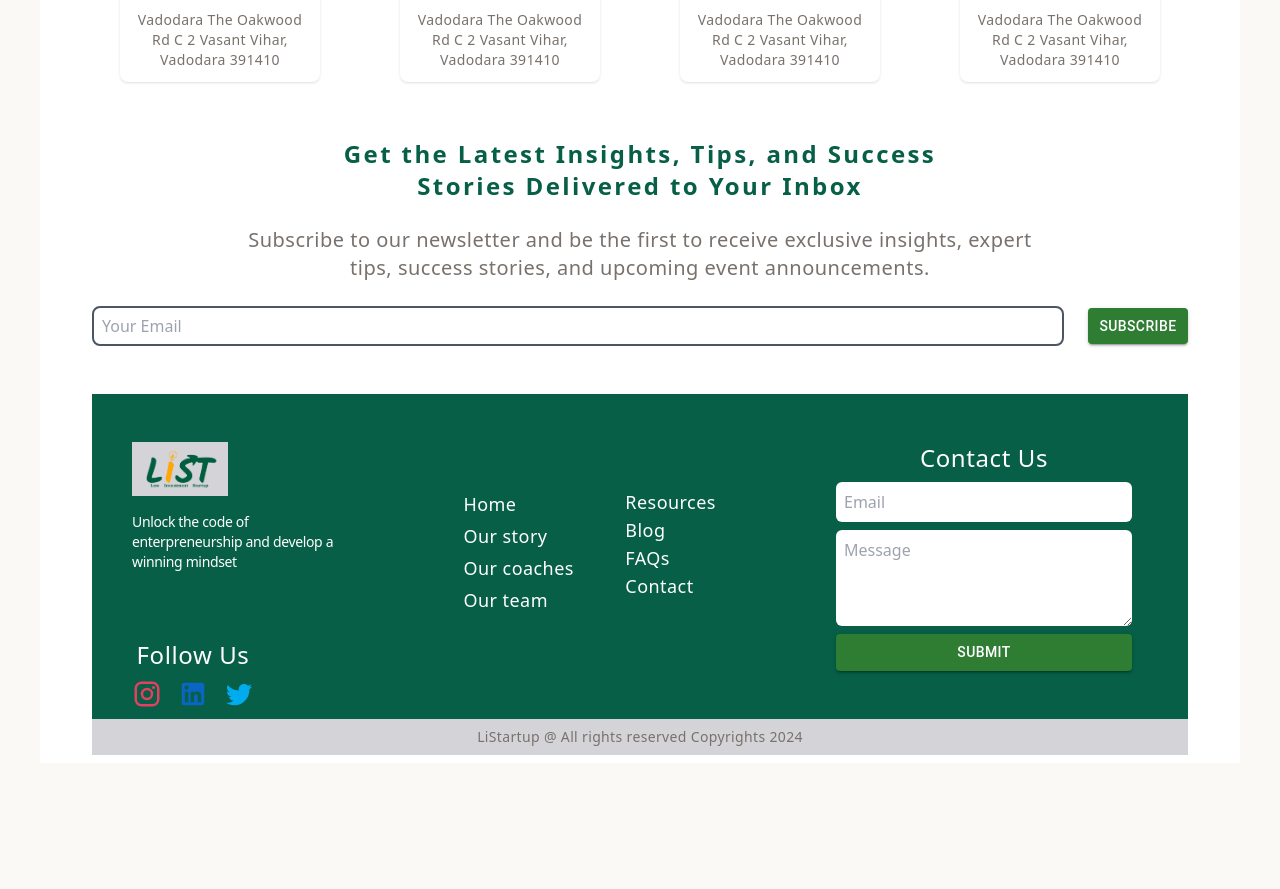
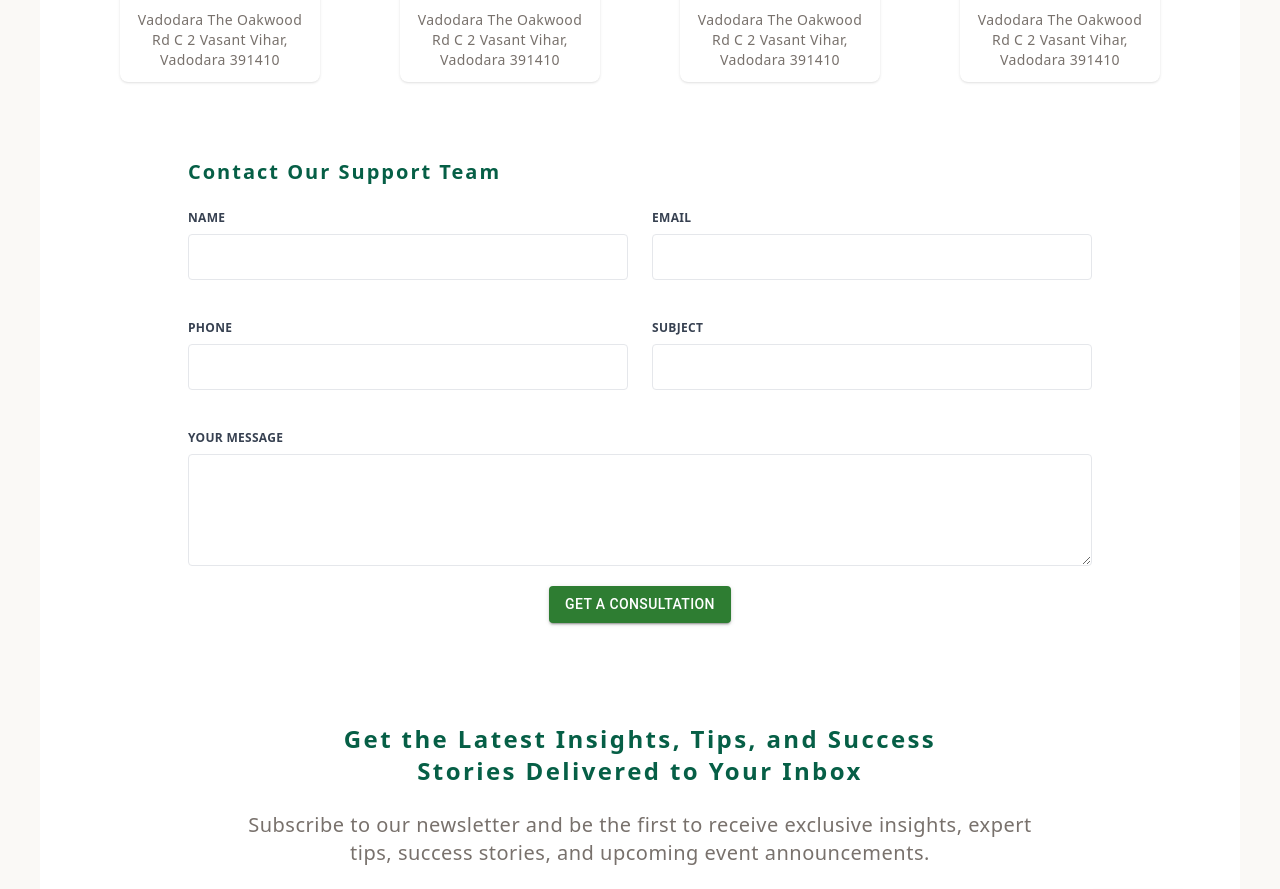
Before and after one commit to GreenVayu/List-startup, a React (Vite) app: page /contact in a window 1280 px wide. Shown: the part 1363-2252 px from the top of the page. Before the commit the page ends 2146 px from the top, so only its background shows below. Built offline with nearby package versions, Linux system fonts and the light colour scheme; the HTML template or start-up script is replaced by a standard one.

Commit message:
contact page

```diff
--- a/src/Contact.tsx
+++ b/src/Contact.tsx
@@ -124,82 +124,182 @@ function Contact() {
         </div>
       </div>
 
-      <div className="sec4 mt-6" >
-
-        <h1 className="text-emerald-800 text-xl font-semibold leading-relaxed tracking-wide text-center">Meet us Globally</h1>
-        <p className="text-center text-stone-500 text-sm font-normal leading-6 tracking-wide">Connect with our global offices and meet our team in person. We have a presence in several major cities worldwide, ready to support you wherever you are.</p>
+      <div className="sec4 mt-6">
+        <h1 className="text-emerald-800 text-xl font-semibold leading-relaxed tracking-wide text-center">
+          Meet us Globally
+        </h1>
+        <p className="text-center text-stone-500 text-sm font-normal leading-6 tracking-wide">
+          Connect with our global offices and meet our team in person. We have a
+          presence in several major cities worldwide, ready to support you
+          wherever you are.
+        </p>
 
         <div className="flex overflow-x-scroll no-scrollbar space-x-4 border-2 my-4 md:hidden mx-4">
-
           <div className="my-4 w-[200px] bg-white rounded-lg shadow">
             <div className="w-[200px] h-[140px] text-white">
-            <img src="/contact/global.png" className="w-full h-full"/>
+              <img src="/contact/global.png" className="w-full h-full" />
             </div>
-          <p className="text-center text-stone-500 text-sm font-normal leading-5 tracking-wide p-3">Vadodara The Oakwood Rd C 2 Vasant Vihar, Vadodara 391410</p>
-
+            <p className="text-center text-stone-500 text-sm font-normal leading-5 tracking-wide p-3">
+              Vadodara The Oakwood Rd C 2 Vasant Vihar, Vadodara 391410
+            </p>
           </div>
 
           <div className="my-4 w-[200px] bg-white rounded-lg shadow">
             <div className="w-[200px] h-[140px] text-white">
-            <img src="/contact/global.png" className="w-full h-full"/>
+              <img src="/contact/global.png" className="w-full h-full" />
             </div>
-          <p className="text-center text-stone-500 text-sm font-normal leading-5 tracking-wide p-3">Vadodara The Oakwood Rd C 2 Vasant Vihar, Vadodara 391410</p>
-
+            <p className="text-center text-stone-500 text-sm font-normal leading-5 tracking-wide p-3">
+              Vadodara The Oakwood Rd C 2 Vasant Vihar, Vadodara 391410
+            </p>
           </div>
           <div className="my-4 w-[200px] bg-white rounded-lg shadow">
             <div className="w-[200px] h-[140px] text-white">
-            <img src="/contact/global.png" className="w-full h-full"/>
+              <img src="/contact/global.png" className="w-full h-full" />
             </div>
-          <p className="text-center text-stone-500 text-sm font-normal leading-5 tracking-wide p-3">Vadodara The Oakwood Rd C 2 Vasant Vihar, Vadodara 391410</p>
-
+            <p className="text-center text-stone-500 text-sm font-normal leading-5 tracking-wide p-3">
+              Vadodara The Oakwood Rd C 2 Vasant Vihar, Vadodara 391410
+            </p>
           </div>
 
           <div className="my-4 w-[200px] bg-white rounded-lg shadow">
             <div className="w-[200px] h-[140px] text-white">
-            <img src="/contact/global.png" className="w-full h-full"/>
+              <img src="/contact/global.png" className="w-full h-full" />
             </div>
-          <p className="text-center text-stone-500 text-sm font-normal leading-5 tracking-wide p-3">Vadodara The Oakwood Rd C 2 Vasant Vihar, Vadodara 391410</p>
-
+            <p className="text-center text-stone-500 text-sm font-normal leading-5 tracking-wide p-3">
+              Vadodara The Oakwood Rd C 2 Vasant Vihar, Vadodara 391410
+            </p>
           </div>
         </div>
 
         <div className="hidden md:grid grid-cols-2 lg:grid-cols-4 gap-8 w-fit mx-auto md:gap-x-20 mt-6">
-
           <div className="my-4 w-[200px] bg-white rounded-lg shadow">
             <div className="w-[200px] h-[140px] text-white">
-            <img src="/contact/global.png" className="w-full h-full"/>
+              <img src="/contact/global.png" className="w-full h-full" />
             </div>
-          <p className="text-center text-stone-500 text-sm font-normal leading-5 tracking-wide p-3">Vadodara The Oakwood Rd C 2 Vasant Vihar, Vadodara 391410</p>
-
+            <p className="text-center text-stone-500 text-sm font-normal leading-5 tracking-wide p-3">
+              Vadodara The Oakwood Rd C 2 Vasant Vihar, Vadodara 391410
+            </p>
           </div>
 
           <div className="my-4 w-[200px] bg-white rounded-lg shadow">
             <div className="w-[200px] h-[140px] text-white">
-            <img src="/contact/global.png" className="w-full h-full"/>
+              <img src="/contact/global.png" className="w-full h-full" />
             </div>
-          <p className="text-center text-stone-500 text-sm font-normal leading-5 tracking-wide p-3">Vadodara The Oakwood Rd C 2 Vasant Vihar, Vadodara 391410</p>
-
+            <p className="text-center text-stone-500 text-sm font-normal leading-5 tracking-wide p-3">
+              Vadodara The Oakwood Rd C 2 Vasant Vihar, Vadodara 391410
+            </p>
           </div>
 
           <div className="my-4 w-[200px] bg-white rounded-lg shadow">
             <div className="w-[200px] h-[140px] text-white">
-            <img src="/contact/global.png" className="w-full h-full"/>
+              <img src="/contact/global.png" className="w-full h-full" />
             </div>
-          <p className="text-center text-stone-500 text-sm font-normal leading-5 tracking-wide p-3">Vadodara The Oakwood Rd C 2 Vasant Vihar, Vadodara 391410</p>
-
+            <p className="text-center text-stone-500 text-sm font-normal leading-5 tracking-wide p-3">
+              Vadodara The Oakwood Rd C 2 Vasant Vihar, Vadodara 391410
+            </p>
           </div>
 
           <div className="my-4 w-[200px] bg-white rounded-lg shadow">
             <div className="w-[200px] h-[140px] text-white">
-            <img src="/contact/global.png" className="w-full h-full"/>
+              <img src="/contact/global.png" className="w-full h-full" />
             </div>
-          <p className="text-center text-stone-500 text-sm font-normal leading-5 tracking-wide p-3">Vadodara The Oakwood Rd C 2 Vasant Vihar, Vadodara 391410</p>
-
+            <p className="text-center text-stone-500 text-sm font-normal leading-5 tracking-wide p-3">
+              Vadodara The Oakwood Rd C 2 Vasant Vihar, Vadodara 391410
+            </p>
+          </div>
+        </div>
       </div>
 
+      <div className="sec5">
+        <div className="max-w-screen-lg mx-auto p-3">
+
+
+
+          <form className="md:col-span-8 p-2 md:p-12">
+          <h1 className="text-emerald-800 text-sm font-bold tracking-widest mb-6 sm:text-xl sm:font-semibold">Contact Our Support Team</h1>
+            <div className="flex flex-wrap -mx-3 mb-6">
+              <div className="w-full md:w-1/2 px-3">
+                <label
+                  className="block uppercase tracking-wide text-gray-700 text-xs font-bold mb-2"
+                  htmlFor="grid-last-name"
+                >
+                  Name
+                </label>
+                <input
+                  className="appearance-none block w-full text-gray-700 border border-gray-200 rounded py-3 px-4 leading-tight focus:outline-none focus:bg-white focus:border-gray-500 mb-4"
+                  id="grid-last-name"
+                  type="text"
+                  placeholder=""
+                />
               </div>
 
+              <div className="w-full md:w-1/2 px-3">
+                <label
+                  className="block uppercase tracking-wide text-gray-700 text-xs font-bold mb-2"
+                  htmlFor="grid-last-name"
+                >
+                  Email
+                </label>
+                <input
+                  className="appearance-none block w-full text-gray-700 border border-gray-200 rounded py-3 px-4 leading-tight focus:outline-none focus:bg-white focus:border-gray-500"
+                  id="grid-last-name"
+                  type="text"
+                  placeholder=""
+                />
+              </div>
+            </div>
 
+            <div className="flex flex-wrap -mx-3 mb-6">
+              <div className="w-full md:w-1/2 px-3">
+                <label
+                  className="block uppercase tracking-wide text-gray-700 text-xs font-bold mb-2"
+                  htmlFor="grid-last-name"
+                >
+                  Phone
+                </label>
+                <input
+                  className="appearance-none block w-full  text-gray-700 border border-gray-200 rounded py-3 px-4 leading-tight focus:outline-none focus:bg-white focus:border-gray-500 mb-4"
+                  id="grid-last-name"
+                  type="text"
+                  placeholder=""
+                />
+              </div>
+
+              <div className="w-full md:w-1/2 px-3">
+                <label
+                  className="block uppercase tracking-wide text-gray-700 text-xs font-bold mb-2"
+                  htmlFor="grid-last-name"
+                >
+                  Subject
+                </label>
+                <input
+                  className="appearance-none block w-full text-gray-700 border border-gray-200 rounded py-3 px-4 leading-tight focus:outline-none focus:bg-white focus:border-gray-500"
+                  id="grid-last-name"
+                  type="text"
+                  placeholder=""
+                />
+              </div>
+            </div>
+
+            <div className="flex flex-wrap -mx-3 mb-2">
+              <div className="w-full px-3">
+                <label
+                  className="block uppercase tracking-wide text-gray-700 text-xs font-bold mb-2"
+                  htmlFor="grid-password"
+                >
+                  Your Message
+                </label>
+                <textarea className="appearance-none block w-full h-28 text-gray-700 border border-gray-200 rounded py-3 px-4 mb-3 leading-tight focus:outline-none focus:bg-white focus:border-gray-500"></textarea>
+              </div>
+            </div>
+
+            <div className="mx-auto w-fit">
+              <Button variant="contained" color="success">
+                Get a consultation
+              </Button>
+            </div>
+          </form>
+        </div>
       </div>
     </div>
   );
@@ -210,25 +310,7 @@ export default Contact;
 {
   /*
 
-<div className="w-[421.63px] h-40 relative">
-  <div className="w-[130.32px] h-[158px] left-[291.32px] top-[2px] absolute">
-    <div className="w-[130.32px] h-[145px] left-0 top-0 absolute bg-white rounded-lg shadow" />
-    <div className="w-[106px] h-[68px] left-[12.32px] top-[90px] absolute text-center text-stone-500 text-[10px] font-normal font-['Orienta'] leading-3 tracking-wide">Vadodara The Oakwood Rd C 2 Vasant Vihar, Vadodara 391410</div>
-    <img className="w-[130.32px] h-[80.94px] left-0 top-0 absolute rounded-lg" src="https://via.placeholder.com/130x81" />
-  </div>
-  <div className="w-[275.63px] h-[158px] left-0 top-0 absolute">
-    <div className="w-[130.32px] h-[158px] left-0 top-0 absolute">
-      <div className="w-[130.32px] h-[145px] left-0 top-0 absolute bg-white rounded-lg shadow" />
-      <div className="w-[106px] h-[68px] left-[12.32px] top-[90px] absolute text-center text-stone-500 text-[10px] font-normal font-['Orienta'] leading-3 tracking-wide">Vadodara The Oakwood Rd C 2 Vasant Vihar, Vadodara 391410</div>
-      <img className="w-[130.32px] h-[80.94px] left-0 top-0 absolute rounded-lg" src="https://via.placeholder.com/130x81" />
-    </div>
-    <div className="w-[130.32px] h-[158px] left-[145.32px] top-0 absolute">
-      <div className="w-[130.32px] h-[145px] left-0 top-0 absolute bg-white rounded-lg shadow" />
-      <div className="w-[106px] h-[68px] left-[12.32px] top-[90px] absolute text-center text-stone-500 text-[10px] font-normal font-['Orienta'] leading-3 tracking-wide">Vadodara The Oakwood Rd C 2 Vasant Vihar, Vadodara 391410</div>
-      <img className="w-[130.32px] h-[80.94px] left-0 top-0 absolute rounded-lg" src="https://via.placeholder.com/130x81" />
-    </div>
-  </div>
-</div>
+
 
   */
 }
```
Lines whose indentation alone changed are shown as unchanged.
